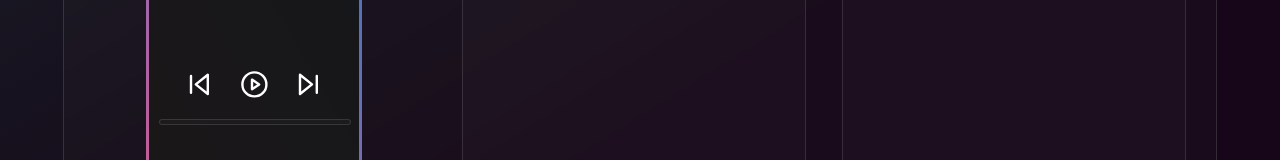
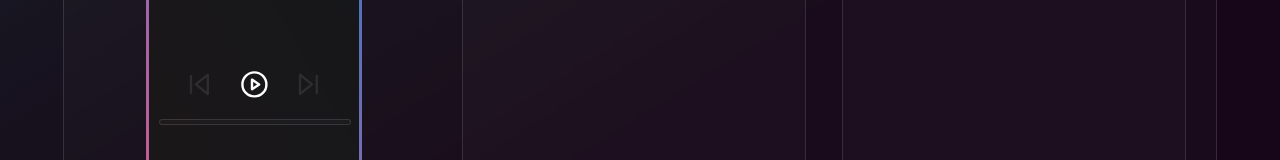
Before and after one commit to shubham9671/Beats, a React (Create React App) app: page / in a window 1280 px wide. Shown: the part 481-641 px from the top of the page. Built offline with nearby package versions, Linux system fonts and the light colour scheme.

Commit message:
some changes

```diff
--- a/src/App.css
+++ b/src/App.css
@@ -274,6 +274,9 @@
   width: 100%;
   flex-direction: column;
 }
+.changebtn {
+  color: #ffffff18;
+}
 .search-item {
   display: flex;
   gap: 10px;
--- a/src/components/Musicplayer.jsx
+++ b/src/components/Musicplayer.jsx
@@ -11,7 +11,8 @@ import {
 const Musicplayer = () => {
   const [isplay, setisplay] = useState(false);
   const [img, setimg] = useState("");
-
+  // const [currtime, setcurrtime] = useState("");
+  // const [totaltime, settotaltime] = useState(50);
   const audio = useRef();
   const progress = useRef();
   const progressContainer = useRef();
@@ -38,15 +39,19 @@ const Musicplayer = () => {
   }, []);
 
   function setProgress(e) {
+    console.log(audio);
     const width = progressContainer.current.clientWidth;
     const clickX = e.nativeEvent.offsetX;
     const duration = audio.current.duration;
     const currtime = (clickX / width) * duration;
+    console.log(currtime);
     audio.current.currentTime = currtime;
   }
 
   function updateProgress() {
     const { duration, currentTime } = audio.current;
+    // setcurrtime((currentTime / 60).toFixed(2));
+    // settotaltime((duration / 60).toFixed(2));
     const progressPercent = (currentTime / duration) * 100;
     progress.current.style.width = `${progressPercent}%`;
   }
@@ -63,10 +68,11 @@ const Musicplayer = () => {
           artist: currqueue[0].artist,
         })
       );
+      console.log(currqueue);
       dispatch(
         queue({
           type: "remove",
-          id: song.id,
+          id: currqueue[0].id,
         })
       );
     } else {
@@ -89,7 +95,7 @@ const Musicplayer = () => {
         </div>
         <div className="plyr-controls">
           <div className="plyr-btn">
-            <FiSkipBack />
+            <FiSkipBack className="changebtn" />
             {isplay ? (
               <FiPauseCircle
                 onClick={() => {
@@ -101,13 +107,14 @@ const Musicplayer = () => {
             ) : (
               <FiPlayCircle
                 onClick={() => {
+                  console.log(audio);
                   setisplay(true);
                   audio.current.play();
                   setimg("rotate");
                 }}
               />
             )}
-            <FiSkipForward />
+            <FiSkipForward className="changebtn" />
           </div>
           <audio
             preload="none"
@@ -121,6 +128,10 @@ const Musicplayer = () => {
             ref={audio}
             src={song.durl}
           ></audio>
+          {/* <div className="time">
+            <div className="currtime">{currtime}</div>
+            <div className="totaltime">{totaltime}</div>
+          </div> */}
           <div
             onClick={(e) => {
               setProgress(e);
```
